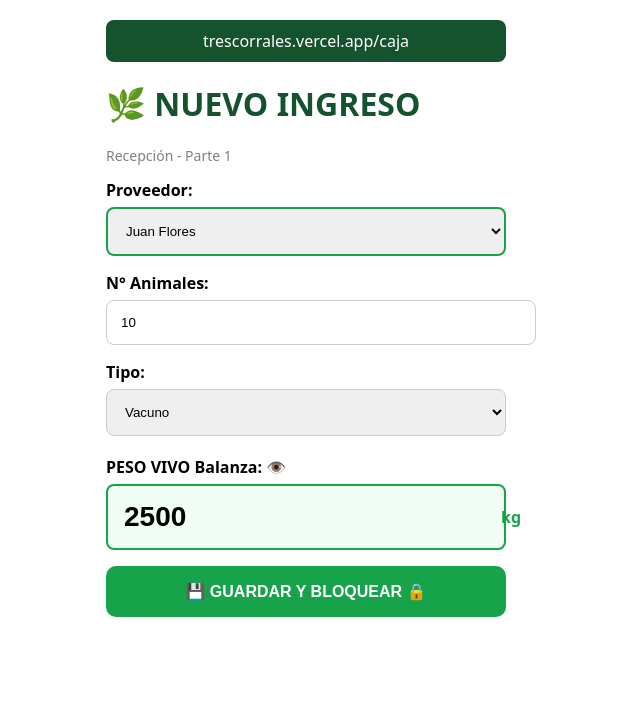
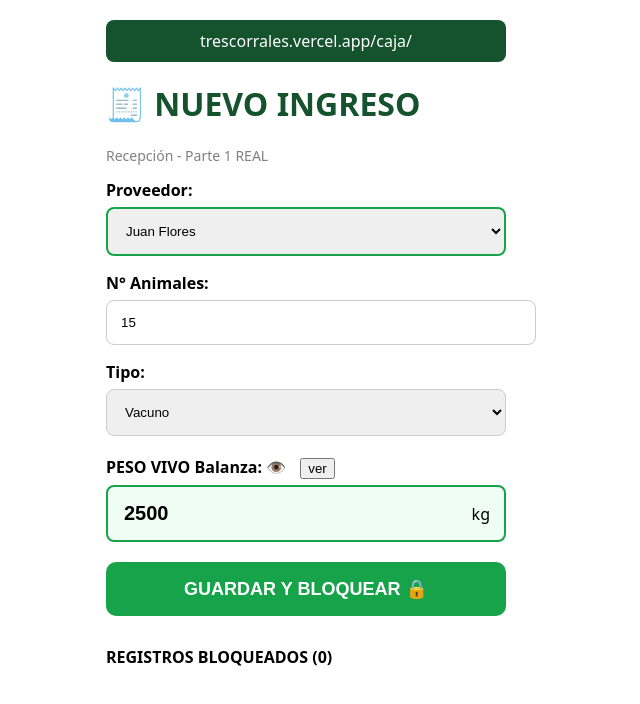
Before and after one commit to alfredoleonardoalfe-png/trescorrales, a Next.js app: page /caja in a window 1280 px wide. Shown: the top 704 px of the page, without its empty margins (334-974 px from the left). Built offline with nearby package versions, Linux system fonts and the light colour scheme.

Commit message:
Update page.js

```diff
--- a/app/caja/page.js
+++ b/app/caja/page.js
@@ -1,28 +1,52 @@
-"use client"
-import { useState } from "react"
+"use client";
+import { useState, useEffect } from "react";
+
 export default function Caja(){
-const [bloqueado,setBloqueado]=useState(false)
-const [peso,setPeso]=useState(2500)
-return(<div style={{maxWidth:400,margin:'0 auto',padding:20,fontFamily:'system-ui'}}>
-<div style={{background:'#14532d',color:'white',padding:10,borderRadius:8,textAlign:'center'}}>trescorrales.vercel.app/caja</div>
-<h1 style={{color:'#14532d',marginTop:20}}>🌿 NUEVO INGRESO</h1>
-<p style={{color:'gray',fontSize:14}}>Recepción - Parte 1</p>
-<label style={{fontWeight:'bold'}}>Proveedor:</label>
-<select style={{width:'100%',padding:14,border:'2px solid #16a34a',borderRadius:8,marginTop:6}}><option>Juan Flores</option><option>Pedro Huaman</option></select>
-<label style={{fontWeight:'bold',marginTop:16,display:'block'}}>N° Animales:</label>
-<input type="number" defaultValue="10" style={{width:'100%',padding:14,borderRadius:8,border:'1px solid #ccc',marginTop:6}}/>
-<label style={{fontWeight:'bold',marginTop:16,display:'block'}}>Tipo:</label>
-<select style={{width:'100%',padding:14,borderRadius:8,border:'1px solid #ccc',marginTop:6}}><option>Vacuno</option><option>Ovino</option></select>
-<label style={{fontWeight:'bold',marginTop:20,display:'block'}}>PESO VIVO Balanza: 👁️</label>
-<div style={{display:'flex',alignItems:'center',background:'#f0fdf4',border:'2px solid #16a34a',borderRadius:8,padding:14,marginTop:6}}>
-<input type="number" value={peso} onChange={e=>setPeso(e.target.value)} style={{flex:1,fontSize:28,fontWeight:'bold',border:'none',background:'transparent'}}/>
-<span style={{fontWeight:'bold',color:'#16a34a'}}>kg</span>
-</div>
-{!bloqueado?(
-<button onClick={()=>setBloqueado(true)} style={{width:'100%',marginTop:16,padding:16,background:'#16a34a',color:'white',fontWeight:'bold',borderRadius:10,border:'none',fontSize:16}}>💾 GUARDAR Y BLOQUEAR 🔒</button>
-):(<>
-<div style={{marginTop:16,padding:12,background:'#f3f4f6',borderRadius:8,fontSize:14,border:'1px solid #ccc'}}>🔒 14/10 8:00am - {peso} kg - Por: Carlos - BLOQUEADO</div>
-<button style={{width:'100%',marginTop:12,padding:14,border:'1px solid #16a34a',background:'white',color:'#16a34a',borderRadius:8,fontWeight:'bold'}}>[ Solicitar Modificación ]</button>
-</>)}
-</div>)
+  const [peso,setPeso]=useState("2500");
+  const [prov,setProv]=useState("Juan Flores");
+  const [num,setNum]=useState(15);
+  const [tipo,setTipo]=useState("Vacuno");
+  const [ver,setVer]=useState(true);
+  const [lista,setLista]=useState([]);
+
+  useEffect(()=>{
+    const s=localStorage.getItem("tc_corrales");
+    if(s) setLista(JSON.parse(s));
+  },[]);
+  useEffect(()=>{
+    localStorage.setItem("tc_corrales", JSON.stringify(lista));
+  },[lista]);
+
+  const guardar=()=>{
+    if(!peso) return alert("Pon peso");
+    const r={id:Date.now(), fecha:new Date().toLocaleString("es-PE"), prov, num, tipo, peso:peso+" kg", por:"Carlos", bloqueado:"🔒 BLOQUEADO"};
+    setLista([r,...lista]);
+    setPeso("");
+    alert("¡Guardado y Bloqueado! 🔒");
+  };
+
+  return(<div style={{maxWidth:400, margin:"0 auto", padding:20, fontFamily:"system-ui"}}>
+    <div style={{background:"#14532d", color:"white", padding:10, borderRadius:8, textAlign:"center"}}>trescorrales.vercel.app/caja/</div>
+    <h1 style={{color:"#14532d", marginTop:20}}>🧾 NUEVO INGRESO</h1>
+    <p style={{color:"gray", fontSize:14}}>Recepción - Parte 1 REAL</p>
+
+    <label style={{fontWeight:"bold"}}>Proveedor:</label>
+    <select value={prov} onChange={e=>setProv(e.target.value)} style={{width:"100%", padding:14, border:"2px solid #16a34a", borderRadius:8, marginTop:6}}><option>Juan Flores</option><option>Pedro Vargas</option><option>María Quispe</option></select>
+
+    <label style={{fontWeight:"bold", marginTop:16, display:"block"}}>N° Animales:</label>
+    <input type="number" value={num} onChange={e=>setNum(e.target.value)} style={{width:"100%", padding:14, borderRadius:8, border:"1px solid #ccc", marginTop:6}}/>
+
+    <label style={{fontWeight:"bold", marginTop:16, display:"block"}}>Tipo:</label>
+    <select value={tipo} onChange={e=>setTipo(e.target.value)} style={{width:"100%", padding:14, borderRadius:8, border:"1px solid #ccc", marginTop:6}}><option>Vacuno</option><option>Ovino</option><option>Porcino</option></select>
+
+    <label style={{fontWeight:"bold", marginTop:20, display:"block"}}>PESO VIVO Balanza: {ver? "👁️" : "🙈"} <button onClick={()=>setVer(!ver)} style={{marginLeft:10}}>ver</button></label>
+    <div style={{display:"flex", alignItems:"center", background:"#f0fdf4", border:"2px solid #16a34a", borderRadius:8, padding:14, marginTop:6}}>
+      <input value={ver? peso : "••••"} onChange={e=>setPeso(e.target.value.replace(/[^0-9]/g,""))} style={{flex:1, border:"none", background:"transparent", fontSize:20, fontWeight:"bold"}}/>
+      <span>kg</span>
+    </div>
+
+    <button onClick={guardar} style={{width:"100%", background:"#16a34a", color:"white", padding:16, borderRadius:10, fontWeight:"bold", fontSize:18, marginTop:20, border:"none"}}>GUARDAR Y BLOQUEAR 🔒</button>
+
+    <div style={{marginTop:30}}><b>REGISTROS BLOQUEADOS ({lista.length})</b>{lista.map(r=>(<div key={r.id} style={{background:"#eee", padding:12, borderRadius:10, marginTop:8, fontSize:13}}><b>{r.fecha}</b><br/>{r.peso} - {r.prov} - {r.num} {r.tipo} - {r.bloqueado}<br/><button onClick={()=>{setLista(lista.map(x=>x.id===r.id? {...x, solicitud:true} : x)); alert("Solicitud enviada al dueño")}} style={{marginTop:6, width:"100%", padding:8, borderRadius:6, border:"1px solid black"}}>Solicitar Modificación</button></div>))}</div>
+  </div>);
 }
```
